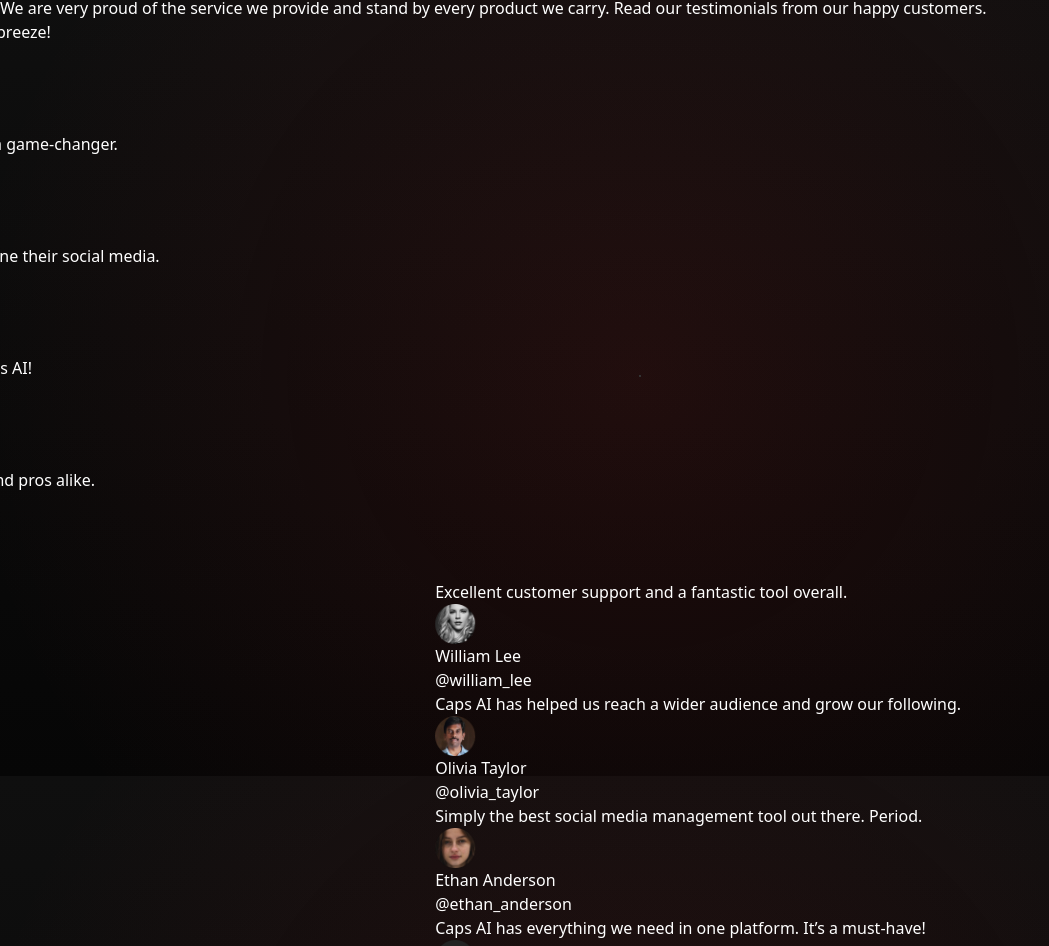
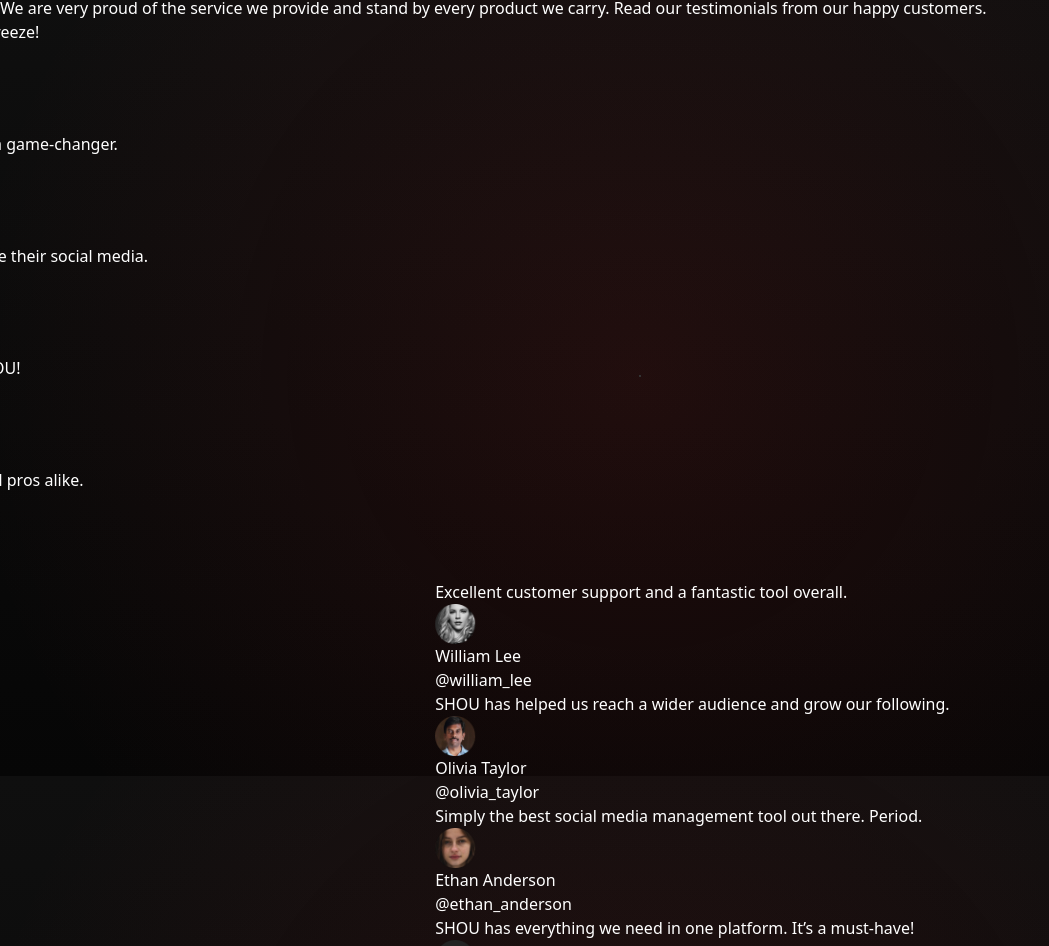
Before and after one commit to SHOU-frontend/SHOU, a Next.js app: page / in a window 1280 px wide. Shown: the part 4024-4970 px from the top of the page, without its empty margins (0-1049 px from the left). Built offline with nearby package versions, Linux system fonts and the light colour scheme.

Commit message:
auto correction of names

```diff
--- a/src/app/layout.tsx
+++ b/src/app/layout.tsx
@@ -14,8 +14,8 @@
 });
 
 export const metadata: Metadata = {
-  title: "Create Next App",
-  description: "Generated by create next app",
+  title: "SHOU-Seamless solutions, boundless applications",
+  description: "SHOU-Seamless solutions, boundless applications",
 };
 
 export default function RootLayout({
--- a/src/app/sections/Footer.jsx
+++ b/src/app/sections/Footer.jsx
@@ -10,7 +10,7 @@
         <div className="flex flex-wrap justify-between py-10">
           <div className="w-full md:w-1/3 mb-6 md:mb-0">
             <div className="md:w-[270px]">
-              <h2 className="text-lg font-semibold">⚡ Caps AI</h2>
+              <h2 className="text-lg font-semibold">⚡ SHOU</h2>
               <b>The most powerful social media management platform for creators & businesses.</b>
               <p className="mt-2">Made in India with ❤️</p>
             </div>
@@ -76,7 +76,7 @@
 
         {/* Bottom Section */}
         <div className="mt-10 flex flex-col md:flex-row justify-between items-center">
-          <p className="text-sm">© 2024 Caps AI INC. All rights reserved.</p>
+          <p className="text-sm">© 2024 SHOU INC. All rights reserved.</p>
           <div className="flex space-x-4 mt-4 md:mt-0 justify-center">
             <div className="w-8 h-8 rounded-full flex items-center justify-center border hover:bg-gray-800  cursor-pointer transition-colors">
               <Instagram className="w-4 h-4" />
--- a/src/app/sections/ServiceOne.tsx
+++ b/src/app/sections/ServiceOne.tsx
@@ -32,7 +32,7 @@
       </div>
       <div>
         <h3 className="text-lg lg:text-xl font-semibold">Captions with AI</h3>
-        <p className="text-gray-400 text-sm lg:text-base">Your captions are generated with Caps AI</p>
+        <p className="text-gray-400 text-sm lg:text-base">Your captions are generated with SHOU</p>
       </div>
     </div>
 
--- a/src/app/sections/Testimonials.tsx
+++ b/src/app/sections/Testimonials.tsx
@@ -19,7 +19,7 @@
 
 const testimonials: Testimonial[] = [
   {
-    text: "Caps AI has made managing our social media accounts a breeze!",
+    text: "SHOU has made managing our social media accounts a breeze!",
     imageSrc: avatar1.src,
     name: "Jane Smith",
     username: "@jane_smith",
@@ -31,19 +31,19 @@
     username: "@alex_johnson",
   },
   {
-    text: "Highly recommend Caps AI for anyone looking to streamline their social media.",
+    text: "Highly recommend SHOU for anyone looking to streamline their social media.",
     imageSrc: avatar3.src,
     name: "Emily Brown",
     username: "@emily_brown",
   },
   {
-    text: "Effortlessly schedule posts on multiple platforms with Caps AI!",
+    text: "Effortlessly schedule posts on multiple platforms with SHOU!",
     imageSrc: avatar4.src,
     name: "Michael Wilson",
     username: "@michael_wilson",
   },
   {
-    text: "Caps AI’s user-friendly interface is perfect for beginners and pros alike.",
+    text: "SHOU’s user-friendly interface is perfect for beginners and pros alike.",
     imageSrc: avatar5.src,
     name: "Carlos Rodriguez",
     username: "@carlos_rodriguez",
@@ -55,7 +55,7 @@
     username: "@william_lee",
   },
   {
-    text: "Caps AI has helped us reach a wider audience and grow our following.",
+    text: "SHOU has helped us reach a wider audience and grow our following.",
     imageSrc: avatar7.src,
     name: "Olivia Taylor",
     username: "@olivia_taylor",
@@ -67,7 +67,7 @@
     username: "@ethan_anderson",
   },
   {
-    text: "Caps AI has everything we need in one platform. It’s a must-have!",
+    text: "SHOU has everything we need in one platform. It’s a must-have!",
     imageSrc: avatar9.src,
     name: "Emma Walker",
     username: "@emma_walker",
```
